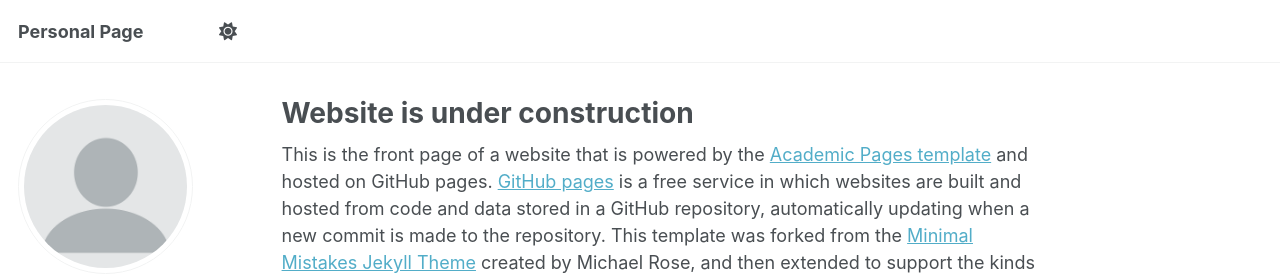
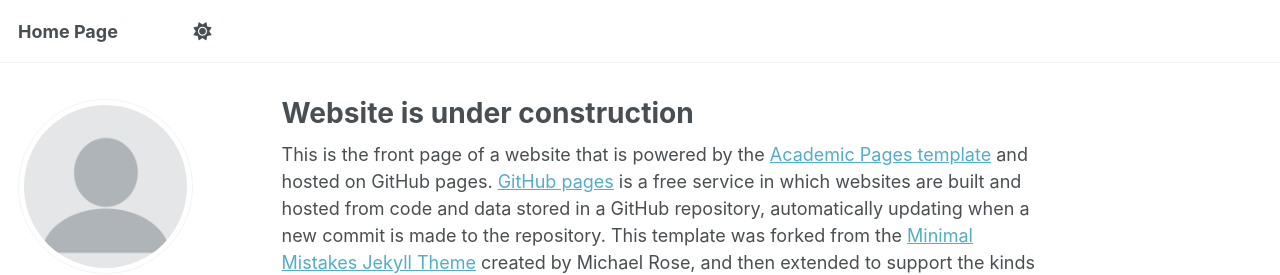
Before and after one commit to RT93am/My-Web, a Jekyll site: the page built from _pages/about.md, in a window 1280 px wide. Shown: the top 275 px of the page. Built offline with Jekyll 4.4.1, drawn with Linux system fonts in a browser that asks for light colours; some web fonts are replaced.

Commit message:
Update _config.yml

```diff
--- a/_config.yml
+++ b/_config.yml
@@ -9,7 +9,7 @@
 # Basic Site Settings
 locale                   : "en-US"
 site_theme               : "default"
-title                    : "Personal Page"
+title                    : "Home Page"
 title_separator          : "-"
 name                     : &name "Ronnie Tamming"
 description              : &description "personal description"
```
